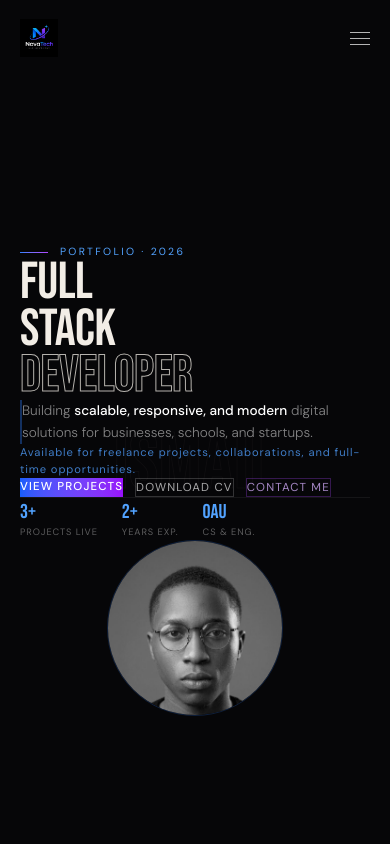
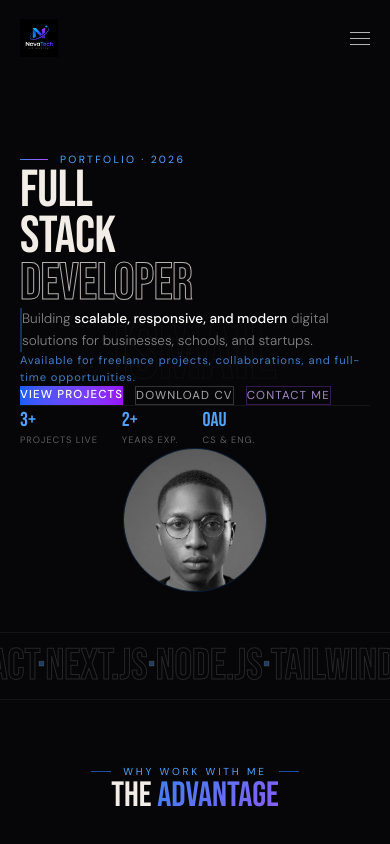
Before and after one commit to Olamide091/My-Portfolio, a Next.js app: page / in a window 390 px wide. Shown: the top 844 px of the page. Built offline with nearby package versions, Linux system fonts and the light colour scheme.

Commit message:
Refine mobile hero layout

```diff
--- a/app/page.tsx
+++ b/app/page.tsx
@@ -55,8 +55,8 @@ export default function Home() {
       <PageTransition>
 
         {/* ── HERO ────────────────────────────────── */}
-   <section className="relative min-h-[92vh] md:min-h-screen flex flex-col justify-center md:justify-end overflow-hidden"
-          style={{ paddingTop: "clamp(5rem,8vw,7rem)", paddingLeft: "var(--px)", paddingRight: "var(--px)", paddingBottom: "clamp(3rem,6vw,5rem)" }}>
+        <section className="relative md:min-h-screen flex flex-col md:justify-end justify-start overflow-hidden"
+          style={{ paddingTop: "var(--nav-h)", paddingLeft: "var(--px)", paddingRight: "var(--px)", paddingBottom: "clamp(2.5rem,6vw,5rem)" }}>
 
           {/* Ghost bg text */}
           <div className="absolute top-1/2 left-1/2 -translate-x-1/2 -translate-y-1/2 font-bebas pointer-events-none select-none whitespace-nowrap"
@@ -98,7 +98,7 @@ export default function Home() {
           </div>
 
           {/* HERO TEXT */}
-          <div className="relative z-10 md:max-w-[58%]">
+          <div className="relative z-10 md:max-w-[58%] pt-6 md:pt-0">
             <motion.div {...mv(0.08)} className="flex items-center gap-3 mb-5 sm:mb-7">
               <div className="w-7 h-px bg-gradient-to-r from-blue-500 to-purple-500 flex-shrink-0" />
               <span className="text-[0.65rem] tracking-[0.22em] uppercase text-blue-400">Portfolio · 2026</span>
@@ -155,9 +155,9 @@ export default function Home() {
             </motion.div>
           </div>
 
-          {/* MOBILE PHOTO — small circle below text */}
-          <motion.div {...mv(0.3)} className="md:hidden flex justify-center mt-10">
-            <div className="relative w-44 h-44 rounded-full overflow-hidden border border-blue-500/20">
+          {/* MOBILE PHOTO — shown below text on mobile only */}
+          <motion.div {...mv(0.3)} className="md:hidden flex justify-center mt-6 mb-2">
+            <div className="relative w-36 h-36 rounded-full overflow-hidden border border-blue-500/20">
               <Image src="/profile.jpg" alt="Abolarinwa Ismail" fill className="object-cover object-top" style={{ filter: "grayscale(100%)" }} />
             </div>
           </motion.div>
--- a/next.config.ts
+++ b/next.config.ts
@@ -1,9 +1,6 @@
 import type { NextConfig } from "next";
-
 const nextConfig: NextConfig = {
-  images: {
-    unoptimized: true,
-  },
+  output: "export",
+  images: { unoptimized: true },
 };
-
 export default nextConfig;
--- a/package.json
+++ b/package.json
@@ -21,7 +21,6 @@
     "@types/react-dom": "^19",
     "eslint": "^9",
     "eslint-config-next": "16.2.6",
-    "gh-pages": "^6.3.0",
     "tailwindcss": "^4",
     "typescript": "^5"
   }
```
Also changed, not shown: 1 other file (tests, documents, lock files or other folders).
